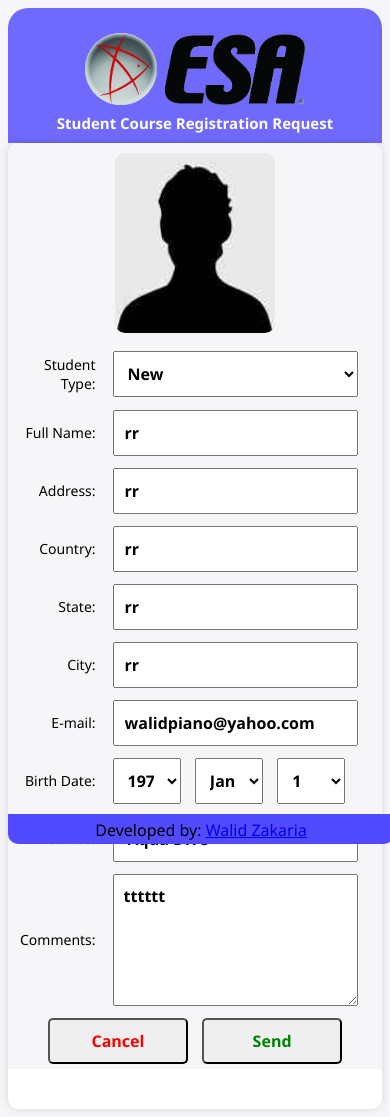
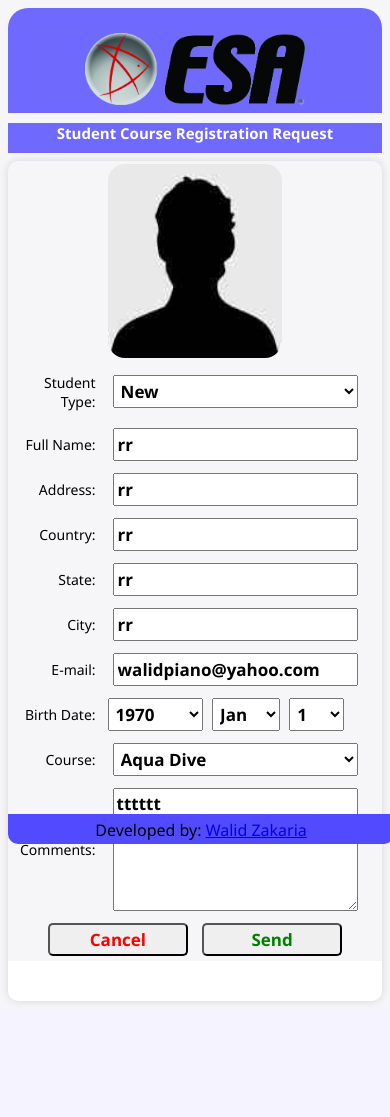
Before and after one commit to walidpiano/ESA_Online, a Flask app: page / in a window 390 px wide. After the commit the page ends 1006 px from the top, so only its background shows below. Run offline with Flask 2, Linux system fonts and the light colour scheme; data comes from the database, SQL or seed files in the repository.

Commit message:
fix small view padding

```diff
--- a/app/static/css/style.css
+++ b/app/static/css/style.css
@@ -110,7 +110,6 @@ table {
 #birth-year, #birth-month, #birth-day {
     width: 25%;
     display: inline;
-
 }
 .all-date {
     text-align: left;
@@ -122,6 +121,7 @@ table {
     }
     h2 {
         font-size: 15px;
+        margin: 10px auto 8px auto;
     }
     form {
         width: 100%;
@@ -135,9 +135,19 @@ table {
     }
     input, select, textarea {
         width: 90%;
-        font-size: 16px;
-        padding: 10px;
+        font-size: 17px;
+        padding: 3px;
         margin: 5px;
+    }
+    #birth-year {
+        width: 35%;
+        display: inline;
+        margin: 0 auto;
+    }
+    #birth-day {
+        width: 20%;
+        display: inline;
+        margin: 0 auto;
     }
     footer {
         height: 30px;
```
